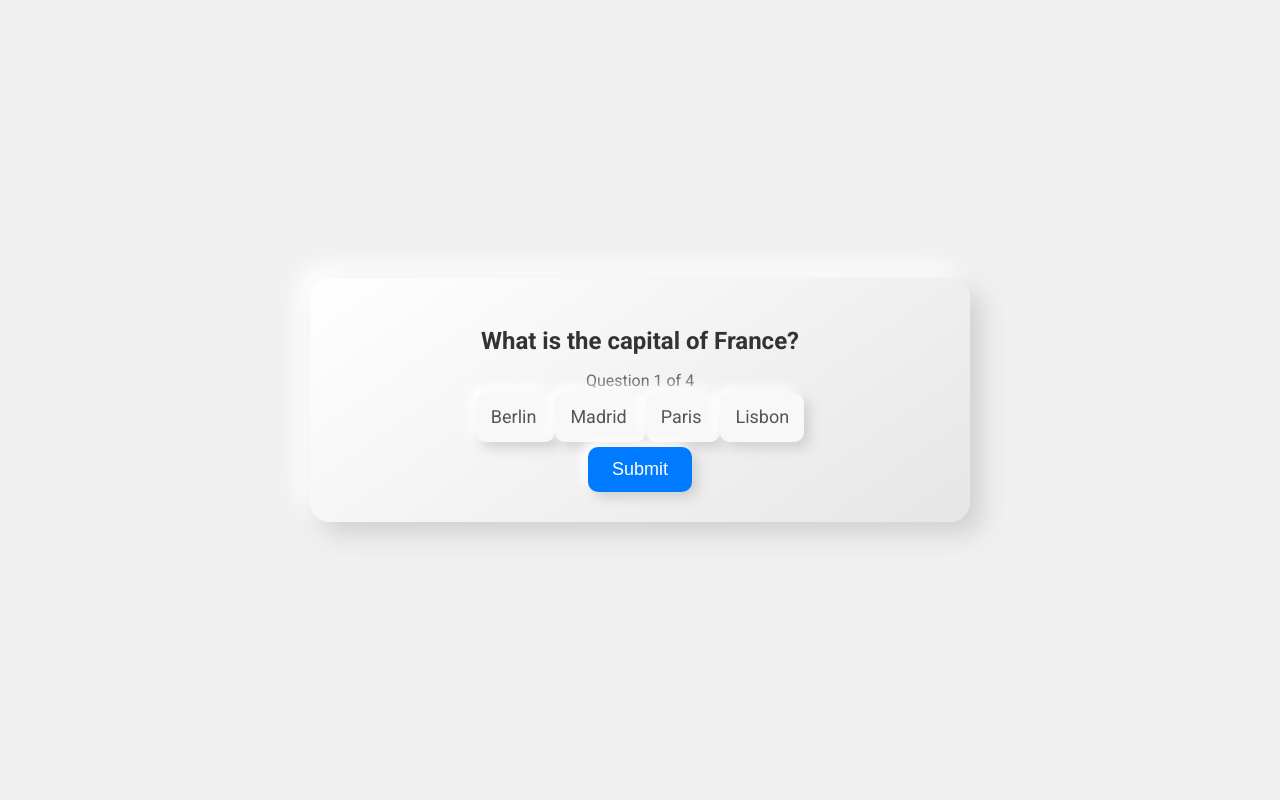
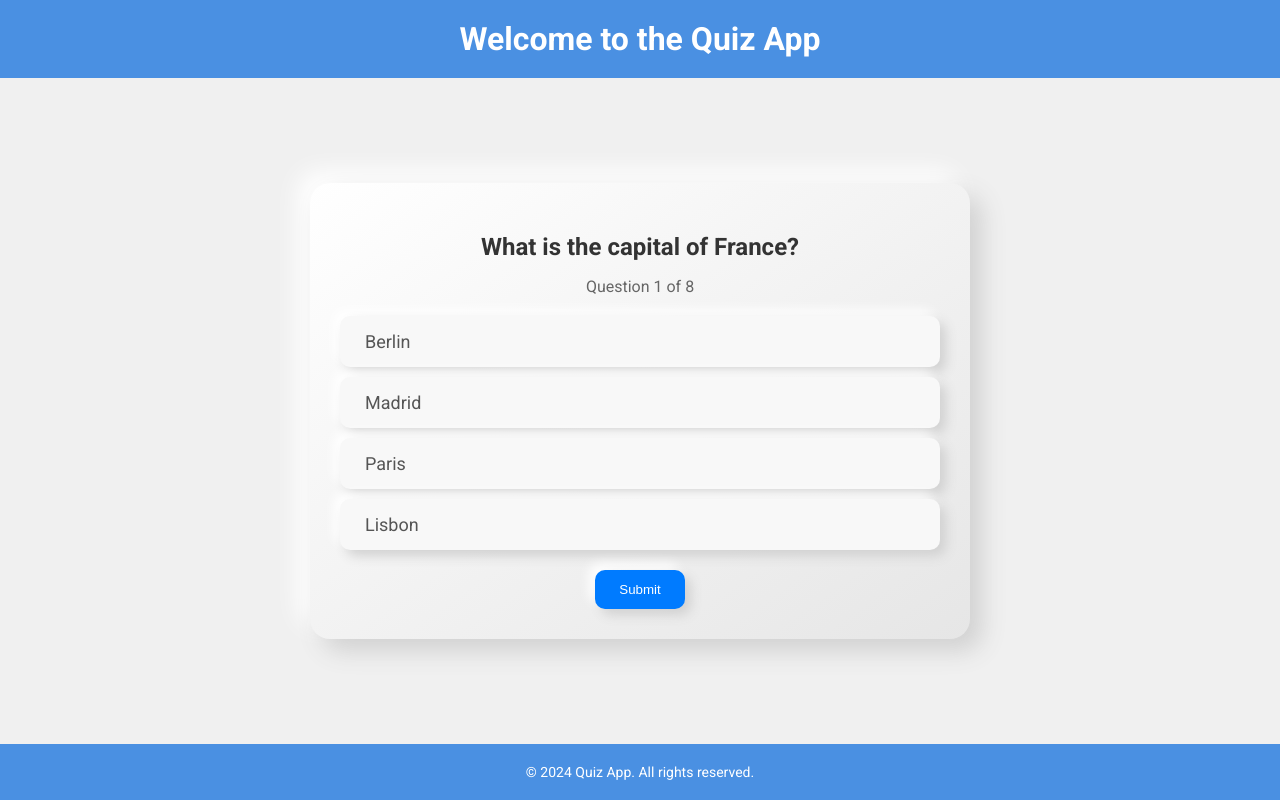
Before and after one commit to kirankumar2007/quizapp, a plain HTML site: page index.html in a window 1280 px wide. Drawn offline with Linux system fonts and the light colour scheme.

Commit message:
added more questions and improver ui

```diff
--- a/index.html
+++ b/index.html
@@ -7,10 +7,12 @@
     <link rel="stylesheet" href="styles.css">
 </head>
 <body>
+    <header>
+        <h1>Welcome to the Quiz App</h1>
+    </header>
     <div class="quiz-container">
         <div id="quiz">
-            <div id="qui
-            z-header">
+            <div id="quiz-header">
                 <h2 id="question">Question Text</h2>
                 <p id="question-number">Question <span id="current-question">1</span> of <span id="total-questions">3</span></p>
             </div>
@@ -35,7 +37,9 @@
             <button id="submit">Submit</button>
         </div>
     </div>
-
+    <footer>
+        <p>&copy; 2024 Quiz App. All rights reserved.</p>
+    </footer>
     <script src="script.js"></script>
 </body>
 </html>
--- a/script.js
+++ b/script.js
@@ -24,12 +24,44 @@ const quizData = [
         correct: "b"
     },
     {
-        question: "Who is director of Bahubali",
+        question: "Who is the director of Bahubali?",
         a: "Rajamouli",
-        b: "ar rahman",
-        c: "koratala siva",
-        d: "sanjay leela bansali",
+        b: "AR Rahman",
+        c: "Koratala Siva",
+        d: "Sanjay Leela Bhansali",
         correct: "a"
+    },
+    {
+        question: "Which planet is known as the Red Planet?",
+        a: "Earth",
+        b: "Mars",
+        c: "Jupiter",
+        d: "Saturn",
+        correct: "b"
+    },
+    {
+        question: "What is the capital of Australia?",
+        a: "Sydney",
+        b: "Melbourne",
+        c: "Canberra",
+        d: "Perth",
+        correct: "c"
+    },
+    {
+        question: "Who wrote the epic 'Mahabharata'?",
+        a: "Valmiki",
+        b: "Ved Vyasa",
+        c: "Kalidasa",
+        d: "Tulsidas",
+        correct: "b"
+    },
+    {
+        question: "Which is the smallest ocean in the world?",
+        a: "Indian Ocean",
+        b: "Pacific Ocean",
+        c: "Atlantic Ocean",
+        d: "Arctic Ocean",
+        correct: "d"
     }
 ];
 
@@ -66,7 +98,7 @@ function loadQuiz() {
 function deselectAnswers() {
     answerEls.forEach(answerEl => {
         answerEl.checked = false;
-        answerEl.parentElement.classList.remove("selected");
+        answerEl.parentElement.classList.remove("selected", "correct", "incorrect");
     });
 }
 
@@ -90,7 +122,6 @@ answerEls.forEach(answerEl => {
 submitBtn.addEventListener("click", () => {
     const answer = getSelected();
 
-    console.log(document.getElementById("answer"));
     if(answer) {
         const correctAnswer = quizData[currentQuiz].correct;
 
@@ -110,7 +141,6 @@ submitBtn.addEventListener("click", () => {
 
         setTimeout(() => {
             if(currentQuiz < quizData.length) {
-                console.log(20);
                 loadQuiz();
             } else {
                 quiz.innerHTML = `
--- a/styles.css
+++ b/styles.css
@@ -6,12 +6,36 @@ body {
     margin: 0;
     padding: 0;
     display: flex;
-    justify-content: center;
-    align-items: center;
-    height: 100vh;
+    flex-direction: column;
+    justify-content: space-between;
+    min-height: 100vh;
+}
+
+header, footer {
+    background-color: #4a90e2;
+    color: white;
+    text-align: center;
+    padding: 20px 0;
+}
+
+header h1 {
+    margin: 0;
+    font-size: 32px;
+}
+
+footer p {
+    margin: 0;
+    font-size: 14px;
 }
 
 .quiz-container {
+    flex-grow: 1;
+    display: flex;
+    justify-content: center;
+    align-items: center;
+}
+
+#quiz {
     background: linear-gradient(145deg, #ffffff, #e6e6e6);
     border-radius: 20px;
     padding: 30px;
@@ -19,12 +43,7 @@ body {
     max-width: 600px;
     width: 100%;
     text-align: center;
-}
-
-#quiz {
-    display: flex;
-    flex-direction: column;
-    align-items: center;
+    background-color: #ffffff;
 }
 
 #quiz-header {
@@ -55,6 +74,8 @@ h2 {
     box-shadow: 6px 6px 12px #d1d1d1, -6px -6px 12px #ffffff;
     transition: background-color 0.3s ease, transform 0.2s ease;
     cursor: pointer;
+    display: flex;
+    align-items: center;
 }
 
 .option:hover {
@@ -68,6 +89,7 @@ h2 {
 .option span {
     font-size: 18px;
     color: #555;
+    margin-left: 10px;
 }
 
 .option.selected {
@@ -93,10 +115,4 @@ h2 {
     border-radius: 10px;
     box-shadow: 6px 6px 12px #d1d1d1, -6px -6px 12px #ffffff;
     cursor: pointer;
-    font-size: 18px;
-    transition: background-color 0.3s ease;
-}
-
-#submit:hover {
-    background-color: #0056b3;
-}
+    font-size:
```
